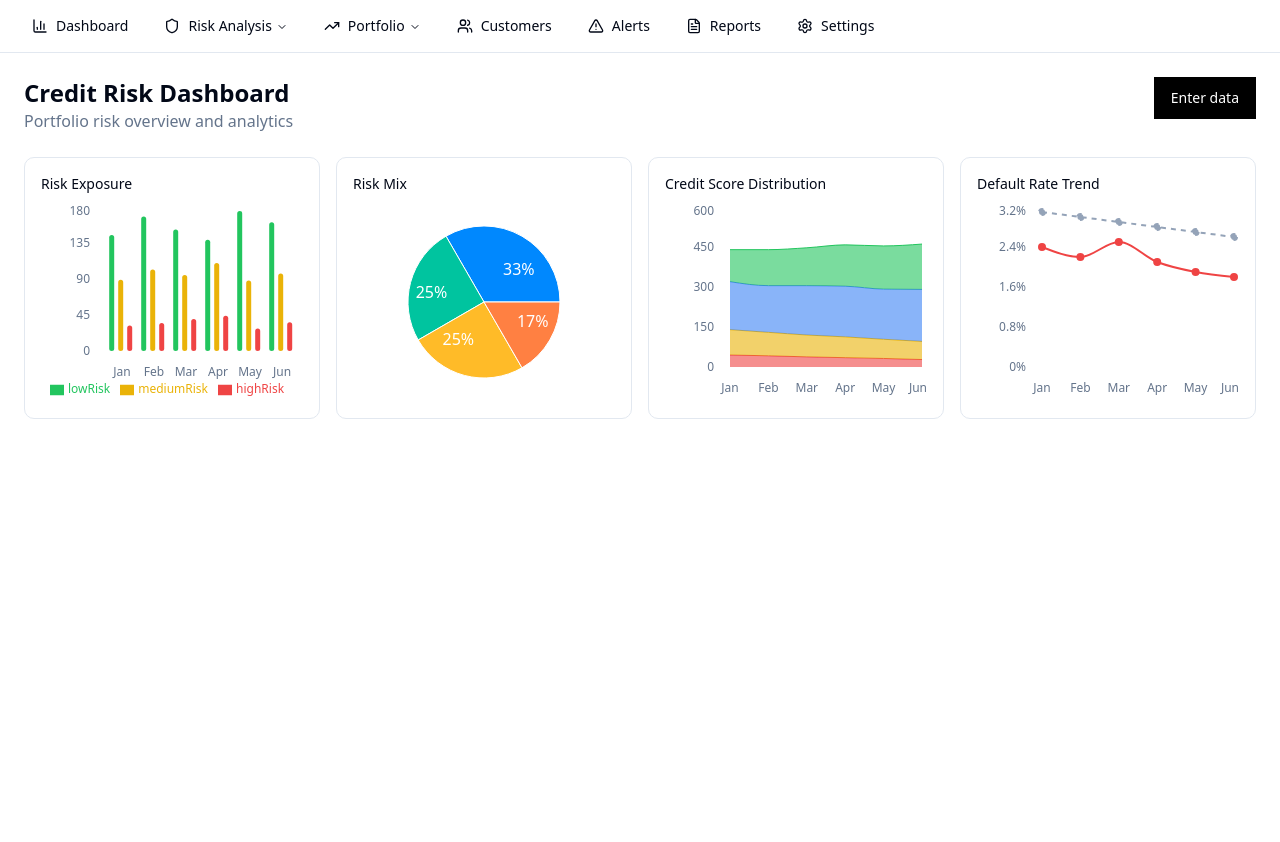
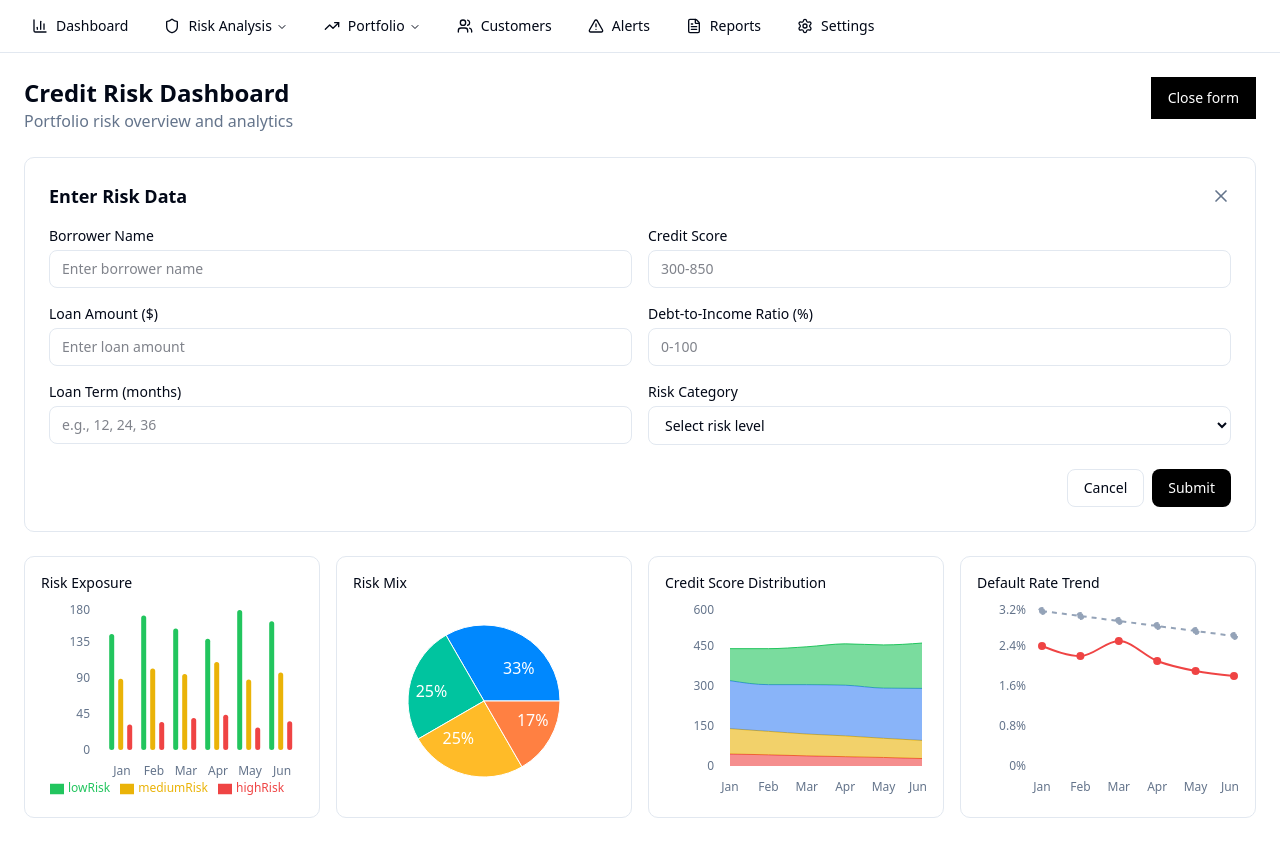
Before and after one commit to danielcoblentz/Credit-Risk-Dashboard, a React (Vite) app in the folder risk-engine/frontend/credit-dashboard/: page / in a window 1280 px wide. Both pictures are taken after a click on the button "Enter data". Before the commit the page ends 800 px from the top, so only its background shows below. Built offline with nearby package versions, Linux system fonts and the light colour scheme.

Commit message:
feat: add form for entering risk data in Dashboard component

```diff
--- a/risk-engine/frontend/credit-dashboard/src/pages/Dashboard.tsx
+++ b/risk-engine/frontend/credit-dashboard/src/pages/Dashboard.tsx
@@ -1,3 +1,4 @@
+import { useState } from "react";
 import {
   NavigationMenu,
   NavigationMenuContent,
@@ -15,6 +16,7 @@ import {
   AlertTriangle,
   TrendingUp,
   Settings,
+  X,
 } from "lucide-react";
 import { RiskBarChart } from "@/components/charts/RiskBarChart";
 import PieChartWithCustomizedLabel from '@/components/charts/PieChartWithCustomizedLabel';
@@ -22,6 +24,7 @@ import { CreditScoreDistributionChart } from "@/components/charts/CreditScoreDis
 import { DefaultRateTrendChart } from "@/components/charts/DefaultRateTrendChart";
 
 export default function Dashboard() {
+  const [showForm, setShowForm] = useState(false);
   return (
     <div className="min-h-screen bg-background">
       {/* Navigation */}
@@ -208,8 +211,99 @@ export default function Dashboard() {
             <h1 className="text-2xl font-bold">Credit Risk Dashboard</h1>
             <p className="text-muted-foreground">Portfolio risk overview and analytics</p>
           </div>
-          <button type="button" className="bg-black text-white bg-brand box-border border border-transparent hover:bg-brand-strong focus:ring-4 focus:ring-brand-medium shadow-xs font-medium leading-5 rounded-base text-sm px-4 py-2.5 focus:outline-none">Enter data</button>
+          <button
+            type="button"
+            className="bg-black text-white bg-brand box-border border border-transparent hover:bg-brand-strong focus:ring-4 focus:ring-brand-medium shadow-xs font-medium leading-5 rounded-base text-sm px-4 py-2.5 focus:outline-none"
+            onClick={() => setShowForm(!showForm)}
+          >
+            {showForm ? "Close form" : "Enter data"}
+          </button>
         </div>
+
+        {showForm && (
+          <div className="mb-6 rounded-lg border bg-card p-6">
+            <div className="flex items-center justify-between mb-4">
+              <h2 className="text-lg font-semibold">Enter Risk Data</h2>
+              <button
+                type="button"
+                onClick={() => setShowForm(false)}
+                className="text-muted-foreground hover:text-foreground"
+              >
+                <X className="h-5 w-5" />
+              </button>
+            </div>
+            <form className="grid grid-cols-2 gap-4">
+              <div>
+                <label className="block text-sm font-medium mb-1">Borrower Name</label>
+                <input
+                  type="text"
+                  className="w-full rounded-md border px-3 py-2 text-sm"
+                  placeholder="Enter borrower name"
+                />
+              </div>
+              <div>
+                <label className="block text-sm font-medium mb-1">Credit Score</label>
+                <input
+                  type="number"
+                  className="w-full rounded-md border px-3 py-2 text-sm"
+                  placeholder="300-850"
+                  min="300"
+                  max="850"
+                />
+              </div>
+              <div>
+                <label className="block text-sm font-medium mb-1">Loan Amount ($)</label>
+                <input
+                  type="number"
+                  className="w-full rounded-md border px-3 py-2 text-sm"
+                  placeholder="Enter loan amount"
+                />
+              </div>
+              <div>
+                <label className="block text-sm font-medium mb-1">Debt-to-Income Ratio (%)</label>
+                <input
+                  type="number"
+                  className="w-full rounded-md border px-3 py-2 text-sm"
+                  placeholder="0-100"
+                  min="0"
+                  max="100"
+                />
+              </div>
+              <div>
+                <label className="block text-sm font-medium mb-1">Loan Term (months)</label>
+                <input
+                  type="number"
+                  className="w-full rounded-md border px-3 py-2 text-sm"
+                  placeholder="e.g., 12, 24, 36"
+                />
+              </div>
+              <div>
+                <label className="block text-sm font-medium mb-1">Risk Category</label>
+                <select className="w-full rounded-md border px-3 py-2 text-sm">
+                  <option value="">Select risk level</option>
+                  <option value="low">Low Risk</option>
+                  <option value="medium">Medium Risk</option>
+                  <option value="high">High Risk</option>
+                </select>
+              </div>
+              <div className="col-span-2 flex justify-end gap-2 mt-2">
+                <button
+                  type="button"
+                  onClick={() => setShowForm(false)}
+                  className="px-4 py-2 text-sm border rounded-md hover:bg-accent"
+                >
+                  Cancel
+                </button>
+                <button
+                  type="submit"
+                  className="px-4 py-2 text-sm bg-black text-white rounded-md hover:bg-gray-800"
+                >
+                  Submit
+                </button>
+              </div>
+            </form>
+          </div>
+        )}
 
         <div className="grid grid-cols-4 gap-4">
           <div className="col-span-1">
```
